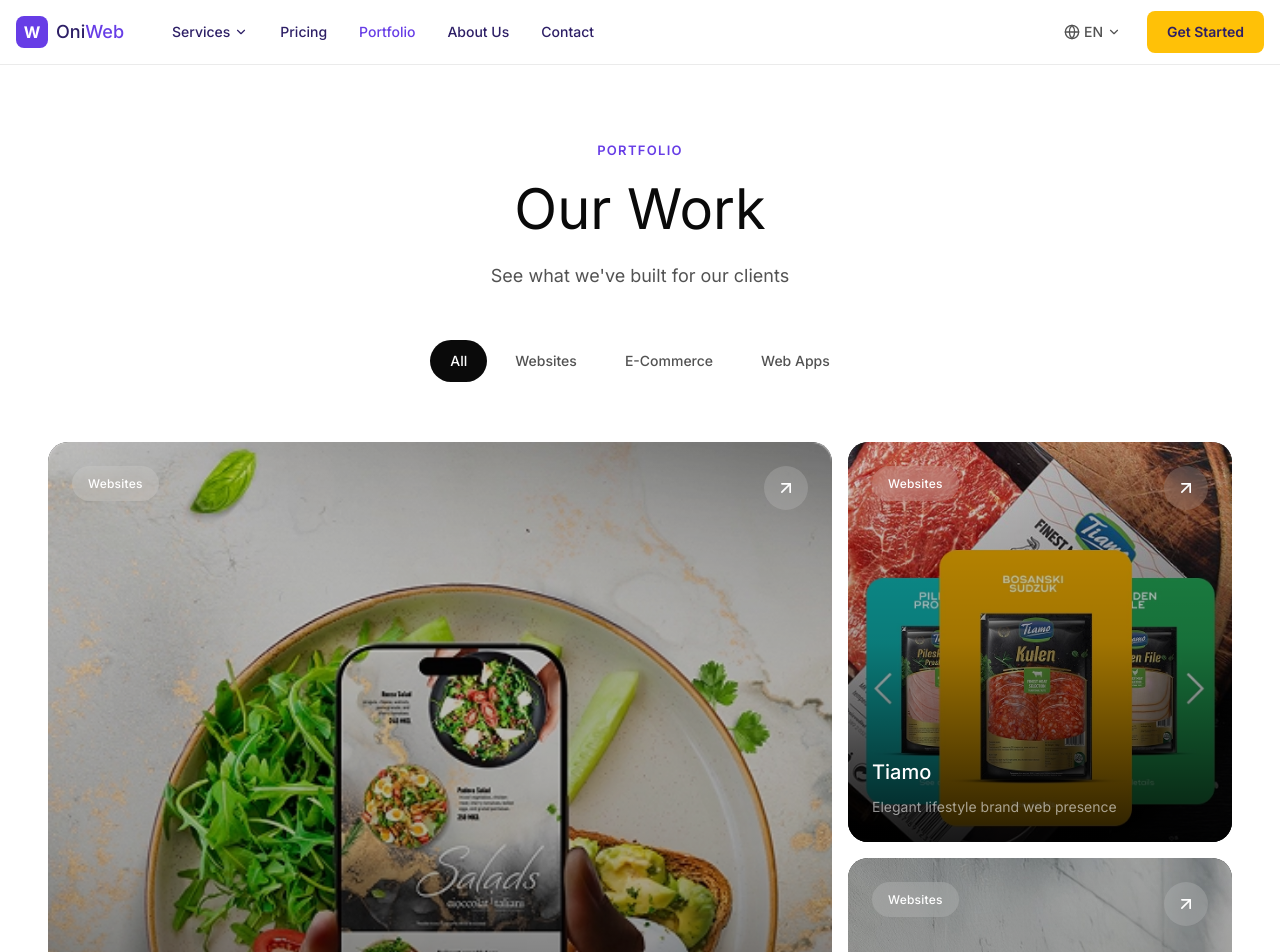
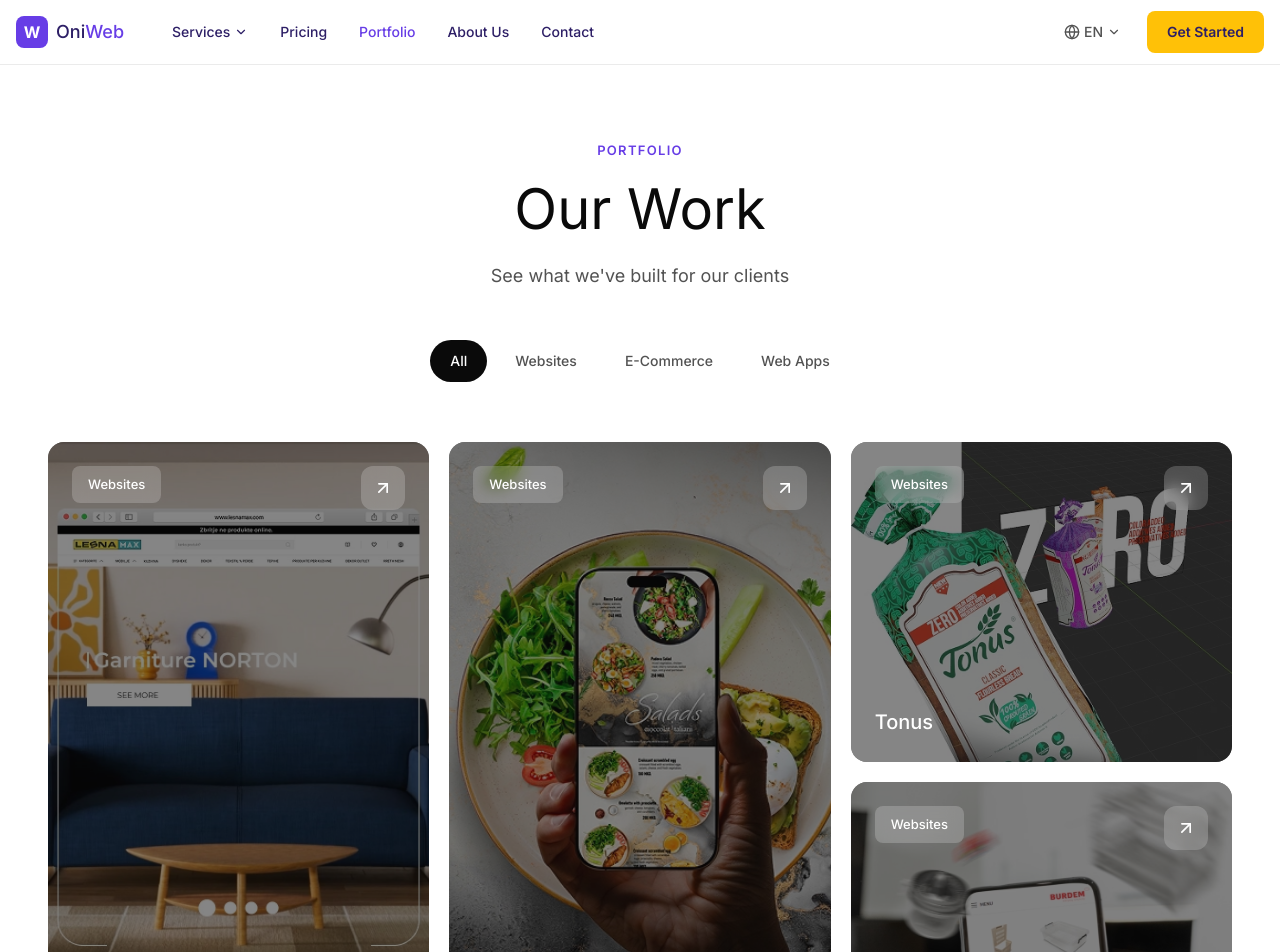
Before and after one commit to ardijancuri/Web-Platform-app, a Next.js app: page /en/portfolio in a window 1280 px wide. Shown: the top 952 px of the page. Built offline with nearby package versions, Linux system fonts and the light colour scheme.

Commit message:
updated the protfolio page

```diff
--- a/src/app/[locale]/portfolio/page.tsx
+++ b/src/app/[locale]/portfolio/page.tsx
@@ -22,91 +22,80 @@ export default function PortfolioPage() {
   const projects = [
     {
       id: 1,
-      title: 'Cioccolatitaliani',
+      title: 'Lesnamax',
       category: 'websites',
-      image: '/work/cioccolatitaliani.avif',
-      description: 'Premium Italian chocolate brand website',
-      size: 'large',
+      image: '/work/lesnamax.avif',
+      height: 580,
     },
     {
       id: 2,
       title: 'Tiamo',
       category: 'websites',
       image: '/work/tiamo.avif',
-      description: 'Elegant lifestyle brand web presence',
-      size: 'small',
+      height: 320,
     },
     {
       id: 3,
       title: 'Premium Park',
       category: 'websites',
       image: '/work/premium-park.avif',
-      description: 'Luxury real estate and parking solutions',
-      size: 'small',
+      height: 520,
     },
     {
       id: 4,
       title: 'MonFrere',
       category: 'ecommerce',
       image: '/work/monfrere.avif',
-      description: 'Fashion e-commerce store with modern design',
-      size: 'medium',
+      height: 340,
     },
     {
       id: 5,
+      title: 'Cioccolatitaliani',
+      category: 'websites',
+      image: '/work/cioccolatitaliani.avif',
+      height: 600,
+    },
+    {
+      id: 6,
       title: 'Marah',
       category: 'websites',
       image: '/work/marah.avif',
-      description: 'Clean and professional business website',
-      size: 'medium',
+      height: 360,
     },
     {
-      id: 6,
+      id: 7,
       title: 'Best Mobile',
       category: 'ecommerce',
       image: '/work/best-mobile.avif',
-      description: 'Mobile devices e-commerce platform',
-      size: 'large',
+      height: 550,
     },
     {
-      id: 7,
+      id: 8,
+      title: 'Tonus',
+      category: 'websites',
+      image: '/work/tonus.avif',
+      height: 320,
+    },
+    {
+      id: 9,
       title: 'Burdemplastik',
       category: 'websites',
       image: '/work/burdemplastik.avif',
-      description: 'Industrial manufacturing company website',
-      size: 'small',
+      height: 480,
     },
     {
-      id: 8,
-      title: 'Lesnamax',
-      category: 'websites',
-      image: '/work/lesnamax.avif',
-      description: 'Corporate business web presence',
-      size: 'small',
-    },
-    {
-      id: 9,
+      id: 10,
       title: 'Pevalit',
       category: 'websites',
       image: '/work/pevalit.avif',
-      description: 'Professional services company website',
-      size: 'medium',
+      height: 300,
     },
     {
-      id: 10,
+      id: 11,
       title: 'Tesorouno',
       category: 'ecommerce',
       image: '/work/tesorouno.avif',
-      description: 'Luxury goods online store',
-      size: 'small',
-    },
-    {
-      id: 11,
-      title: 'Tonus',
-      category: 'websites',
-      image: '/work/tonus.avif',
-      description: 'Health and wellness brand website',
-      size: 'small',
+      height: 540,
     },
   ];
 
@@ -114,19 +103,6 @@ export default function PortfolioPage() {
     activeCategory === 'all'
       ? projects
       : projects.filter((p) => p.category === activeCategory);
-
-  // Get grid class based on size
-  const getGridClass = (size: string, index: number) => {
-    if (size === 'large') return 'md:col-span-2 md:row-span-2';
-    if (size === 'medium') return 'md:col-span-1';
-    return '';
-  };
-
-  const getHeight = (size: string) => {
-    if (size === 'large') return '600px';
-    if (size === 'medium') return '450px';
-    return '400px';
-  };
 
   return (
     <>
@@ -212,33 +188,51 @@ export default function PortfolioPage() {
         </div>
       </section>
 
-      {/* Bento Grid Portfolio */}
+      {/* Pinterest-style Masonry Layout */}
       <section style={{ background: '#FFFFFF', paddingBottom: '100px' }}>
         <div className="container">
-          <motion.div
-            layout
-            className="grid grid-cols-1 md:grid-cols-3"
-            style={{ gap: '16px' }}
+          <style jsx>{`
+            @media (max-width: 1024px) {
+              .masonry-grid {
+                column-count: 2 !important;
+              }
+            }
+            @media (max-width: 640px) {
+              .masonry-grid {
+                column-count: 1 !important;
+              }
+            }
+          `}</style>
+
+          <div
+            className="masonry-grid"
+            style={{
+              columnCount: 3,
+              columnGap: '20px',
+            }}
           >
             <AnimatePresence mode="popLayout">
               {filteredProjects.map((project, index) => (
                 <motion.div
                   key={project.id}
                   layout
-                  initial={{ opacity: 0, scale: 0.9 }}
-                  animate={{ opacity: 1, scale: 1 }}
+                  initial={{ opacity: 0, y: 30 }}
+                  animate={{ opacity: 1, y: 0 }}
                   exit={{ opacity: 0, scale: 0.9 }}
-                  transition={{ duration: 0.4, delay: index * 0.05 }}
-                  className={getGridClass(project.size, index)}
+                  transition={{ duration: 0.5, delay: index * 0.05 }}
+                  style={{
+                    breakInside: 'avoid',
+                    marginBottom: '20px',
+                  }}
                   onMouseEnter={() => setHoveredProject(project.id)}
                   onMouseLeave={() => setHoveredProject(null)}
                 >
                   <Link
                     href="/contact"
-                    className="relative block w-full h-full overflow-hidden group"
+                    className="relative w-full block overflow-hidden group"
                     style={{
-                      borderRadius: '20px',
-                      minHeight: getHeight(project.size),
+                      borderRadius: '16px',
+                      height: `${project.height}px`,
                       background: '#0A0A0A',
                     }}
                   >
@@ -246,38 +240,26 @@ export default function PortfolioPage() {
                       src={project.image}
                       alt={project.title}
                       fill
-                      className="object-cover object-top transition-all duration-700"
+                      className="object-cover object-center transition-all duration-500"
                       style={{
-                        opacity: hoveredProject === project.id ? 0.6 : 0.85,
-                        transform: hoveredProject === project.id ? 'scale(1.05)' : 'scale(1)',
+                        opacity: hoveredProject === project.id ? 0.7 : 0.5,
+                        transform: hoveredProject === project.id ? 'scale(1.03)' : 'scale(1)',
                       }}
                     />
-
-                    {/* Gradient Overlay */}
-                    <div
-                      className="absolute inset-0"
-                      style={{
-                        background: 'linear-gradient(to top, rgba(0,0,0,0.8) 0%, rgba(0,0,0,0.2) 50%, transparent 100%)',
-                      }}
-                    />
-
-                    {/* Content */}
                     <div
                       className="absolute inset-0 flex flex-col justify-between"
                       style={{ padding: '24px', zIndex: 2 }}
                     >
-                      {/* Top Row */}
                       <div className="flex justify-between items-start">
                         <span
                           style={{
                             padding: '8px 16px',
-                            background: 'rgba(255,255,255,0.15)',
-                            backdropFilter: 'blur(10px)',
-                            borderRadius: '100px',
+                            background: 'rgba(255,255,255,0.2)',
+                            backdropFilter: 'blur(8px)',
+                            borderRadius: '8px',
                             color: '#FFFFFF',
-                            fontSize: '12px',
+                            fontSize: '13px',
                             fontWeight: 500,
-                            letterSpacing: '0.02em',
                           }}
                         >
                           {categories.find((c) => c.id === project.category)?.label}
@@ -287,9 +269,9 @@ export default function PortfolioPage() {
                           style={{
                             width: '44px',
                             height: '44px',
-                            borderRadius: '50%',
-                            background: hoveredProject === project.id ? '#FFFFFF' : 'rgba(255,255,255,0.15)',
-                            backdropFilter: 'blur(10px)',
+                            borderRadius: '12px',
+                            background: hoveredProject === project.id ? '#FFFFFF' : 'rgba(255,255,255,0.2)',
+                            backdropFilter: 'blur(8px)',
                           }}
                         >
                           <ArrowUpRight
@@ -302,40 +284,21 @@ export default function PortfolioPage() {
                           />
                         </span>
                       </div>
-
-                      {/* Bottom Content */}
-                      <div>
                       <h3
-                          className="transition-transform duration-300"
                         style={{
-                            fontSize: project.size === 'large' ? '28px' : '20px',
+                          fontSize: '20px',
                           fontWeight: 500,
                           color: '#FFFFFF',
-                            marginBottom: '8px',
-                            transform: hoveredProject === project.id ? 'translateY(-4px)' : 'none',
                         }}
                       >
                         {project.title}
                       </h3>
-                        <p
-                          className="transition-all duration-300"
-                          style={{
-                            fontSize: '14px',
-                            color: 'rgba(255,255,255,0.7)',
-                            maxWidth: project.size === 'large' ? '400px' : '300px',
-                            opacity: hoveredProject === project.id ? 1 : 0.8,
-                            transform: hoveredProject === project.id ? 'translateY(-4px)' : 'none',
-                          }}
-                        >
-                          {project.description}
-                        </p>
-                      </div>
                     </div>
                   </Link>
                 </motion.div>
               ))}
             </AnimatePresence>
-          </motion.div>
+          </div>
         </div>
       </section>
 
```
Lines whose indentation alone changed are shown as unchanged.
